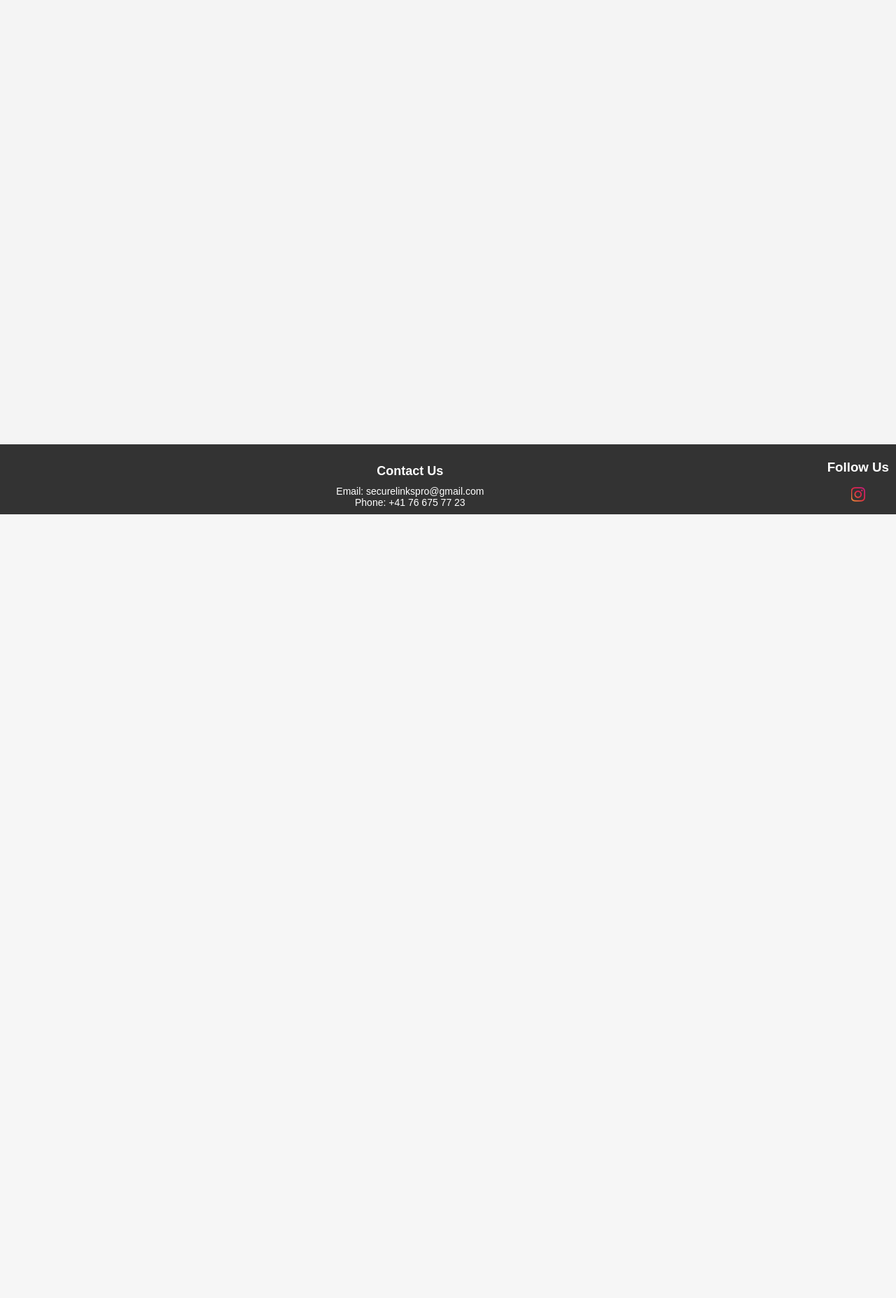
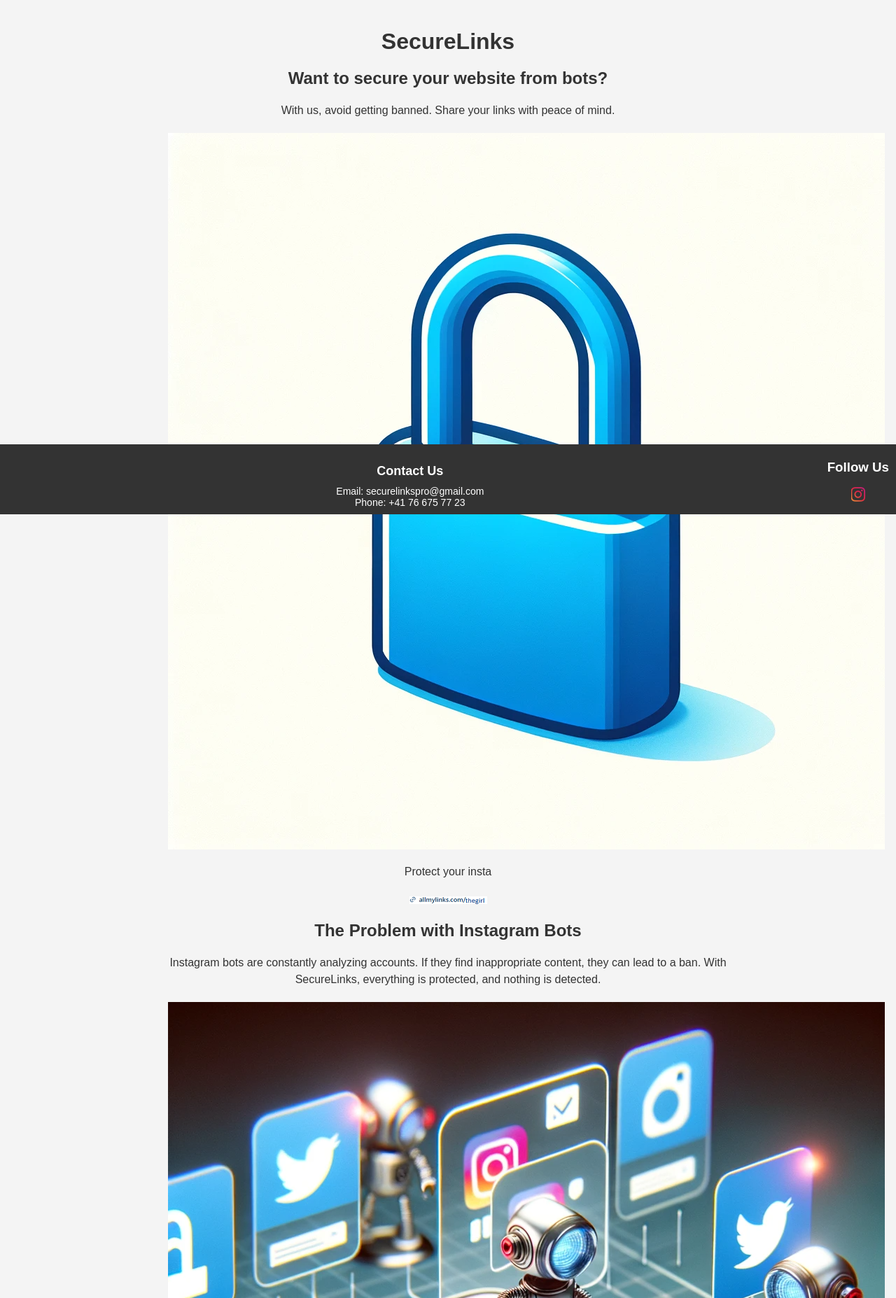
Before and after one commit to StreallyX/securelinks, a PHP site: page / in a window 1280 px wide. Shown: the part 65-1920 px from the top of the page at 70% size. Before the commit the page ends 800 px from the top, so only its background shows below. Run offline with PHP 8.4, Linux system fonts and the light colour scheme.

Commit message:
index réparé

```diff
--- a/www/index.php
+++ b/www/index.php
@@ -29,7 +29,36 @@
     </header>
     <div class="content">
         <div class="content-container">
+            <div class="intro">
+                <h1>SecureLinks</h1>
+                <h2 class="colortext">Want to secure your website from bots?</h2>
+                <p class="marginbot">With us, avoid getting banned. Share your links with peace of mind.</p>
+                <img src="cad.png" alt="Cadenas" class="analysis-image">
+                <p>Protect your insta</p>
+                <img src="allmylink.png" alt="allmylink" class="analysis-image">
+            </div>
+            <section class="problem-section">
+                <h2>The Problem with Instagram Bots</h2>
+                <p>Instagram bots are constantly analyzing accounts. If they find inappropriate content, they can lead to a ban. With SecureLinks, everything is protected, and nothing is detected.</p>
+                <!-- Insert image representing bots analyzing accounts here -->
+                <img src="img.png" alt="Instagram Bots Analysis" class="analysis-image">
+            </section>
 
+            <section class="solution-section">
+                <h2>How SecureLinks Protects Your Content</h2>
+                <p>We secure your links to avoid detection by bots. Create your secure website with protected links with us.</p>
+                <p>We don't include any content or keywords such as 'Private Content' or others in the raw code or on the website. Instead, we place everything on images created by our designers who write the text on the images. This prevents bots from detecting the content on the images</p>
+                <p>The links we provide do not contain any unauthorized keywords like 'Onlyfans,' 'private content,' or '+18' in the URL links. We use clean links that do not possess any unauthorized keywords.</p>
+            </section>
+
+            <section class="steps-section">
+                <h2>Easy Steps to Follow</h2>
+                <ol>
+                    <li>Create your secure website with protected links with us.</li>
+                    <li>Share the link on Instagram.</li>
+                    <li>Your content remains protected and inaccessible to bots!</li>
+                </ol>
+            </section>
         </div>
     </div>
     <footer class="footer">
```
